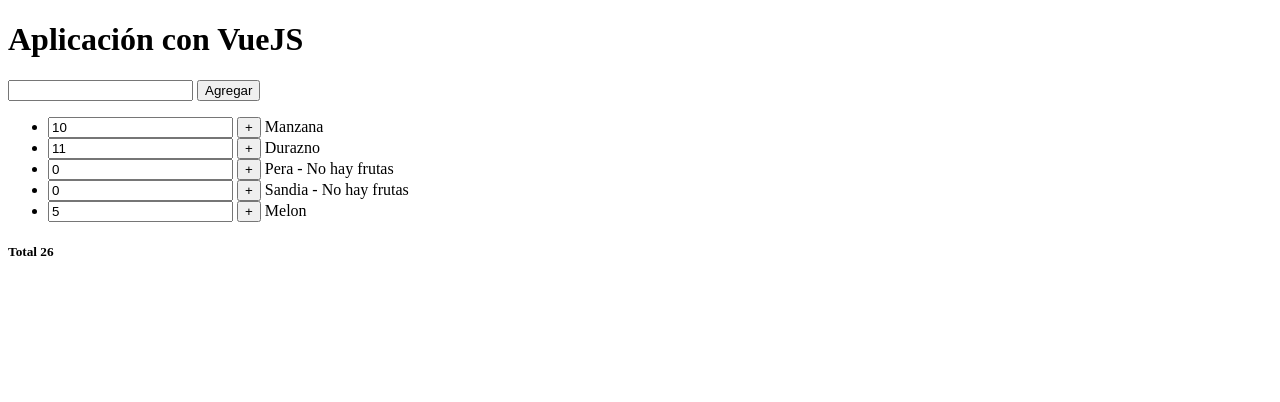
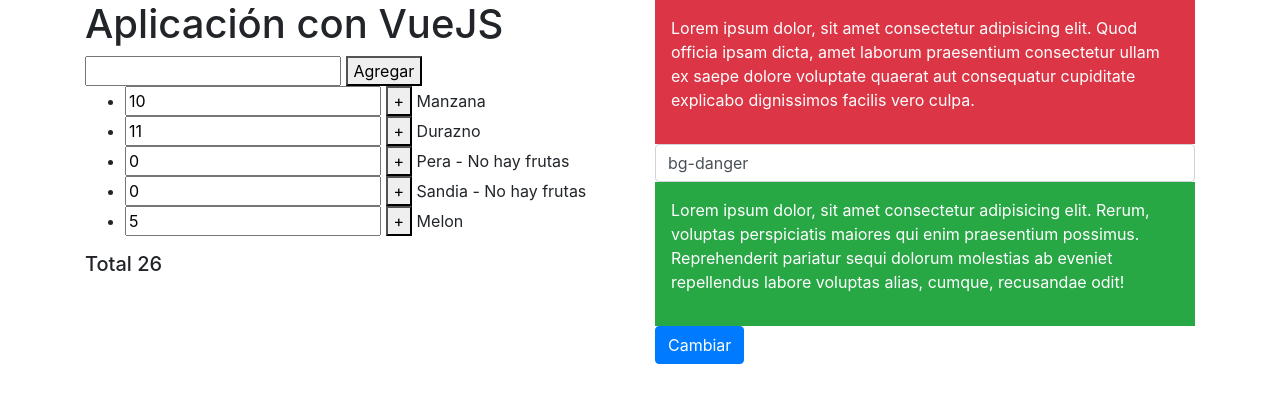
Before and after one commit to angelHer/vue-curso1, a plain HTML site: page index.html in a window 1280 px wide. Drawn offline with nearby package versions, Linux system fonts and the light colour scheme.

Commit message:
manejo de clases

```diff
--- a/app.js
+++ b/app.js
@@ -10,7 +10,9 @@ const app = new Vue({
       {nombre: 'Melon', cantidad: 5},
     ],
     nuevaFruta: '',
-    total: 0
+    total: 0,
+    fondo: 'bg-danger',
+    color: false
   },
   methods: {
     agregarFruta () {
--- a/index.html
+++ b/index.html
@@ -1,15 +1,21 @@
 <!DOCTYPE html>
 <html lang="en">
+
 <head>
   <meta charset="UTF-8">
   <meta name="viewport" content="width=device-width, initial-scale=1.0">
   <meta http-equiv="X-UA-Compatible" content="ie=edge">
+
+  <link rel="stylesheet" href="https://stackpath.bootstrapcdn.com/bootstrap/4.1.3/css/bootstrap.min.css" integrity="sha384-MCw98/SFnGE8fJT3GXwEOngsV7Zt27NXFoaoApmYm81iuXoPkFOJwJ8ERdknLPMO"
+    crossorigin="anonymous">
   <title>Document</title>
 </head>
+
 <body>
 
-  <div id="app">
-
+  <div id="app" class="container">
+    <div class="row">
+      <div class="col">
         <h1>{{message}}</h1>
         <input type="text" v-model="nuevaFruta" @keyup.enter="agregarFruta">
         <button @click="agregarFruta">Agregar</button>
@@ -24,9 +30,21 @@
         </ul>
 
         <h5>Total {{sumarFrutas}}</h5>
-
+      </div>
+      <div class="col">
+        <div :class="['p-3', 'text-white', fondo]">
+          <p>Lorem ipsum dolor, sit amet consectetur adipisicing elit. Quod officia ipsam dicta, amet laborum praesentium consectetur ullam ex saepe dolore voluptate quaerat aut consequatur cupiditate explicabo dignissimos facilis vero culpa.</p>
+        </div>
+        <input class="form-control" type="text" v-model="fondo">
+        <div class="text-white p-3" :class="{'bg-info': color, 'bg-success': !color}">
+          <p>Lorem ipsum dolor, sit amet consectetur adipisicing elit. Rerum, voluptas perspiciatis maiores qui enim praesentium possimus. Reprehenderit pariatur sequi dolorum molestias ab eveniet repellendus labore voluptas alias, cumque, recusandae odit!</p>
+        </div>
+        <button class="btn btn-primary" @click="color = !color">Cambiar</button>
+      </div>
+    </div>
   </div>
   <script src="https://cdn.jsdelivr.net/npm/vue/dist/vue.js"></script>
   <script src="app.js"></script>
 </body>
+
 </html>
```
Lines whose indentation alone changed are shown as unchanged.
